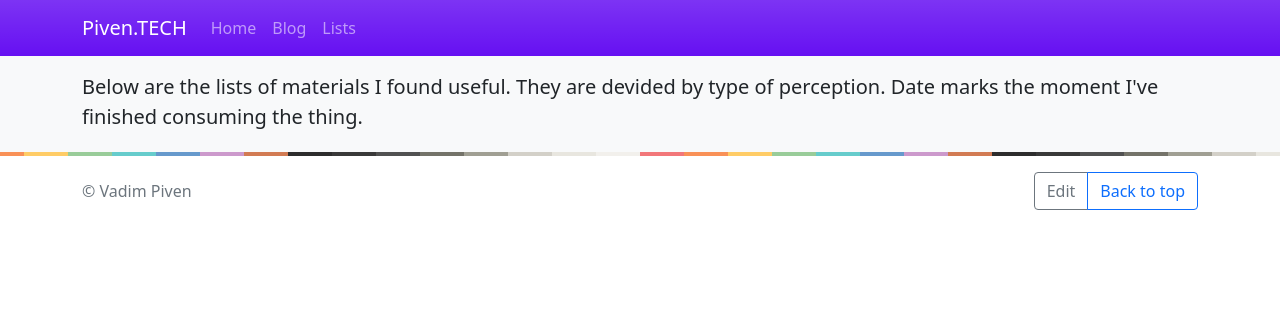
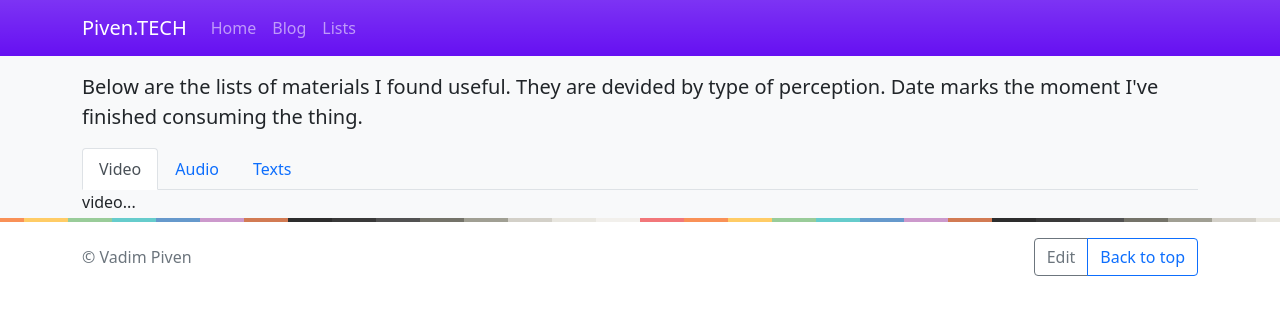
Before and after one commit to vadimpiven/vadimpiven, a Jekyll site: the page built from lists/index.html, in a window 1280 px wide. Shown: the top 315 px of the page. Built offline with Jekyll 4.4.1, drawn with Linux system fonts in a browser that asks for light colours.

Commit message:
Update index.html

```diff
--- a/lists/index.html
+++ b/lists/index.html
@@ -6,3 +6,33 @@ title: Lists
   They are devided by type of perception.
   Date marks the moment I've finished consuming the thing.
 </p>
+
+<ul class="nav nav-tabs" id="tabs" role="tablist">
+  <li class="nav-item" role="presentation">
+    <a class="nav-link active" id="video-tab" data-bs-toggle="tab" href="#video" role="tab" aria-controls="video" aria-selected="true">Video</a>
+  </li>
+  <li class="nav-item" role="presentation">
+    <a class="nav-link" id="audio-tab" data-bs-toggle="tab" href="#audio" role="tab" aria-controls="audio" aria-selected="false">Audio</a>
+  </li>
+  <li class="nav-item" role="presentation">
+    <a class="nav-link" id="texts-tab" data-bs-toggle="tab" href="#texts" role="tab" aria-controls="texts" aria-selected="false">Texts</a>
+  </li>
+</ul>
+
+<div class="tab-content" id="tabs-content">
+  <div class="tab-pane fade active show" id="video" role="tabpanel" aria-labelledby="video-tab">
+
+    video...
+
+  </div>
+  <div class="tab-pane fade" id="audio" role="tabpanel" aria-labelledby="audio-tab">
+
+    audio...
+
+  </div>
+  <div class="tab-pane fade" id="texts" role="tabpanel" aria-labelledby="texts-tab">
+
+    texts...
+
+  </div>
+</div>
```
